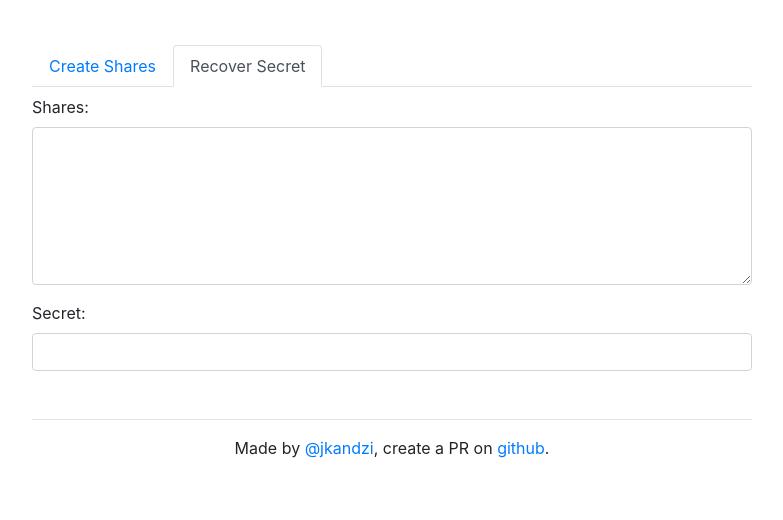
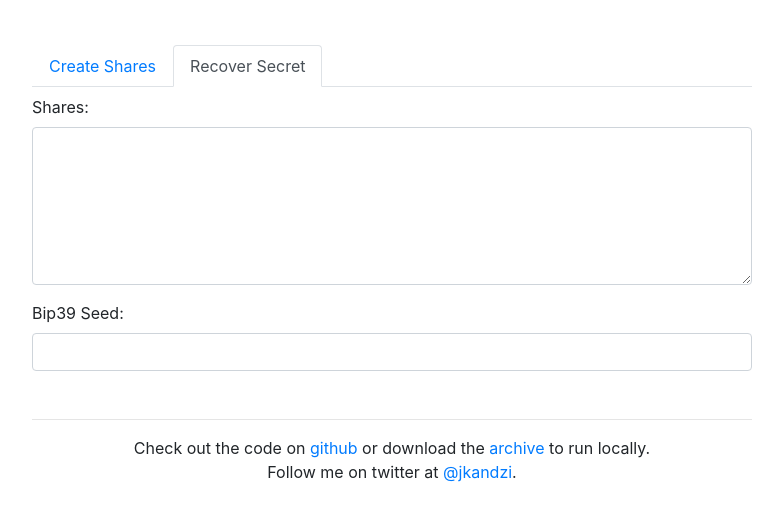
Before and after one commit to jkandzi/bip39shamir-web, a plain HTML site: page index.html in a window 1280 px wide. Both pictures are taken after a click on the tab "Recover Secret". Shown: the part 186-706 px from the top of the page, without its empty margins (248-1031 px from the left). Drawn offline with nearby package versions, Linux system fonts and the light colour scheme.

Commit message:
minor layout / copywriting fixes

```diff
--- a/index.html
+++ b/index.html
@@ -82,7 +82,7 @@
               </small>
             </div>
 
-            <div class="row justify-content-md-center">
+            <div class="row justify-content-center">
               <button id="refresh" type="button" class="btn btn-dark col-3">Regenerate</button>
             </div>
 
@@ -98,7 +98,7 @@
             </div>
 
             <div class="form-group mt-3">
-              <label for="menmonic-output">Secret:</label>
+              <label for="menmonic-output">Bip39 Seed:</label>
               <input id="menmonic-output" class="form-control" type="text">
             </div>
           </form>
@@ -108,7 +108,8 @@
       <div class="text-center mt-5 mb-5">
         <hr class="col-xs-12">
         <p>
-          Made by <a href="https://twitter.com/jkandzi">@jkandzi</a>, create a PR on <a href="#">github</a>.
+          Check out the code on <a href="https://github.com/jkandzi/bip39shamir-web">github</a> or download the <a href="https://github.com/jkandzi/bip39shamir-web/archive/master.zip">archive</a> to run locally.<br />
+          Follow me on twitter at <a href="https://twitter.com/jkandzi">@jkandzi</a>.
         </p>
       </div>
     </div>
```
